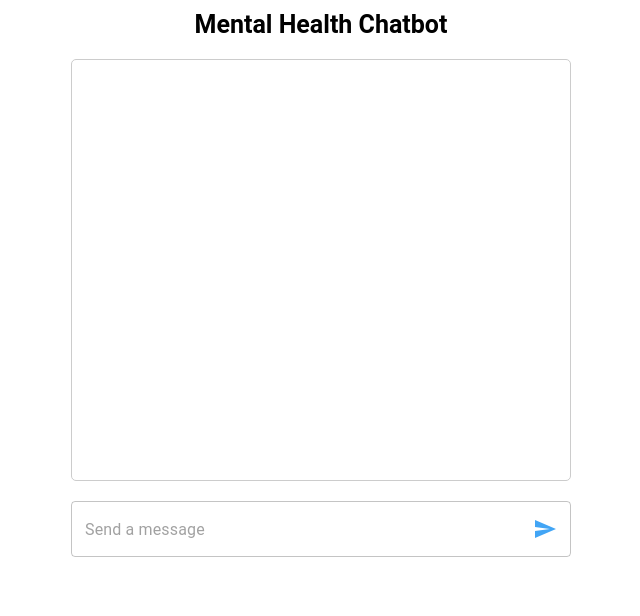
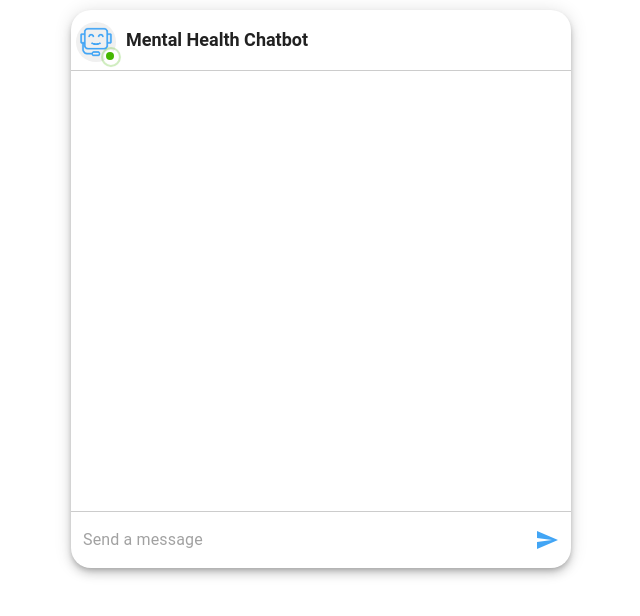
Before and after one commit to farbs03/mental-health-chatbot, a React (Create React App) app: page / in a window 1280 px wide. Shown: the top 616 px of the page, without its empty margins (319-959 px from the left). Built offline with nearby package versions, Linux system fonts and the light colour scheme.

Commit message:
epic layout rn :)

```diff
--- a/src/App.js
+++ b/src/App.js
@@ -9,10 +9,14 @@ import {
   Input,
   OutlinedInput,
   InputAdornment,
-  FormControl
+  FormControl,
+  Paper,
+  InputBase,
+  Avatar,
+  Badge
 } from "@material-ui/core"
 
-import { createTheme } from '@material-ui/core/styles';
+import { createTheme, withStyles } from '@material-ui/core/styles';
 
 import {blue} from "@material-ui/core/colors"
 
@@ -21,7 +25,38 @@ import { AccountCircle } from "@material-ui/icons";
 
 import { motion } from "framer-motion";
 
+import ChatbotLogo from "./chatbot.png"
+
 localStorage.setItem("messages", JSON.stringify([]))
+
+const StyledBadge = withStyles((theme) => ({
+  badge: {
+    backgroundColor: '#44b700',
+    color: '#44b700',
+    boxShadow: `0 0 0 2px ${theme.palette.background.paper}`,
+    '&::after': {
+      position: 'absolute',
+      top: 0,
+      left: 0,
+      width: '100%',
+      height: '100%',
+      borderRadius: '50%',
+      animation: '$ripple 1.2s infinite ease-in-out',
+      border: '1px solid currentColor',
+      content: '""',
+    },
+  },
+  '@keyframes ripple': {
+    '0%': {
+      transform: 'scale(.8)',
+      opacity: 1,
+    },
+    '100%': {
+      transform: 'scale(2.4)',
+      opacity: 0,
+    },
+  },
+}))(Badge);
 
 const Messages = () => {
   var currMessages = JSON.parse(localStorage.getItem('messages'))
@@ -111,24 +146,40 @@ const App = () => {
     <ThemeProvider theme={theme}>
 
       <div className="App" style={{padding: "10px"}}>
-        <Typography variant="h3" style={{textAlign: "center", fontSize: "25px", fontWeight: "bold"}}>Mental Health Chatbot</Typography>
 
-        <div style={{maxWidth: "500px", margin: "20px auto"}}>
+        <Paper style={{maxWidth: "500px", margin: "0px auto 20px auto", borderRadius: "20px"}} elevation={6}>
+          <div style={{borderBottom: "1px solid #ccc"}}>
+            <StyledBadge
+              overlap="circular"
+              anchorOrigin={{
+                vertical: 'bottom',
+                horizontal: 'right',
+              }}
+              variant="dot"
+              style={{display: "inline-block", borderRadius: "50%", marginLeft: "5px", background: "rgb(240, 240, 240)"}}
+            >
+              <Avatar alt="Chatbot" src={ChatbotLogo} />
+            </StyledBadge>
+            <Typography variant="h3" style={{ fontSize: "18px", fontWeight: "bold", padding: "10px", display: "inline-block", lineHeight: "40px"}}>Mental Health Chatbot</Typography>
+          </div>
 
-          <div style={{height: "400px", borderRadius: "5px", border:"1px solid #ccc", padding: "10px", overflowY: "auto", overflowX: "hidden"}}>
+          <div style={{height: "400px", overflowY: "auto", overflowX: "hidden", padding: '10px'}}>
               <Messages />
           </div>
 
           <br></br>
 
-          <div>
+          <div style={{borderTop:"1px solid #ccc"}}>
 
             <FormControl variant="outlined" fullWidth>
-              <OutlinedInput
+              <InputBase
                 value={message}
                 onChange={(e) => (setMessage(e.target.value))}
                 placeholder="Send a message"
                 fullWidth
+                style={{
+                  padding: "12px"
+                }}
                 endAdornment={
                   <InputAdornment position="end">
                     <IconButton
@@ -144,7 +195,7 @@ const App = () => {
             </FormControl>
           </div>
 
-        </div>
+        </Paper>
 
       </div>
 
```
Also changed, not shown: src/chatbot.png (added).
